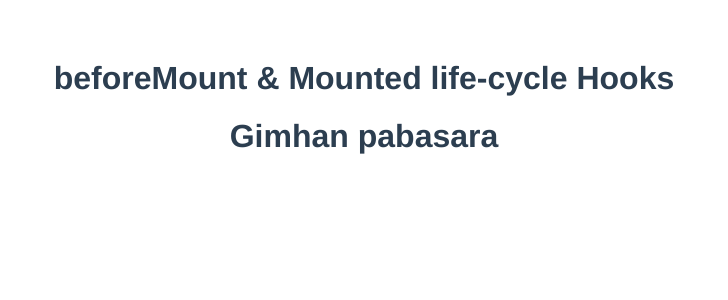
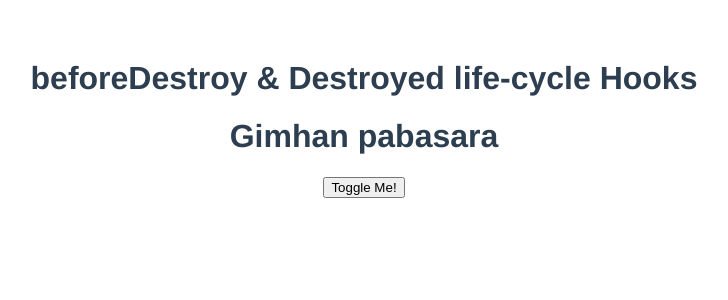
Before and after one commit to Gim128/blog, a Vue app: page / in a window 1280 px wide. Shown: the top 300 px of the page, without its empty margins (276-1004 px from the left). Built offline with nearby package versions, Linux system fonts and the light colour scheme.

Commit message:
beforeDestroy & Destroyed life-cycle Hooks

```diff
--- a/src/App.vue
+++ b/src/App.vue
@@ -1,8 +1,10 @@
 <template>
   <div id="app">
-    <h1>beforeMount & Mounted life-cycle Hooks</h1>
-
-    <Home />
+    <h1>beforeDestroy & Destroyed life-cycle Hooks</h1>
+    <div v-if="display">
+      <Home />
+    </div>
+    <button v-on:click="toggle">Toggle Me!</button>
   </div>
 </template>
 
@@ -13,15 +15,21 @@ import Home from './components/Home.vue';
 export default {
   name: 'App',
 
+  data(){
+    return{
+      display: true
+    }
+  },
+
   components: {
     Home
   },
 
-  data(){
-    return{
-      name: 'Gimhan Pabasara'
+  methods: {
+    toggle(){
+      this.display = !this.display
     }
-  }
+  },
 };
 </script>
 
--- a/src/components/Home.vue
+++ b/src/components/Home.vue
@@ -28,11 +28,18 @@ export default {
     //   this.name = "Leo"
     //   console.warn('Created', this.name)
     // },
-    beforeMount:function(){
-      console.warn('beforeMount', document.getElementById('demo'))
+    // beforeMount:function(){
+    //   console.warn('beforeMount', document.getElementById('demo'))
+    // },
+    // mounted:function(){
+    //   console.warn('Mount', document.getElementById('demo'))
+    // },
+    beforeDestroy() {
+      alert("beforeDestroy method called")
     },
-    mounted:function(){
-      console.warn('Mount', document.getElementById('demo'))
+
+    destroyed() {
+      alert("Destroyed method called")
     },
 
     components: {
```
